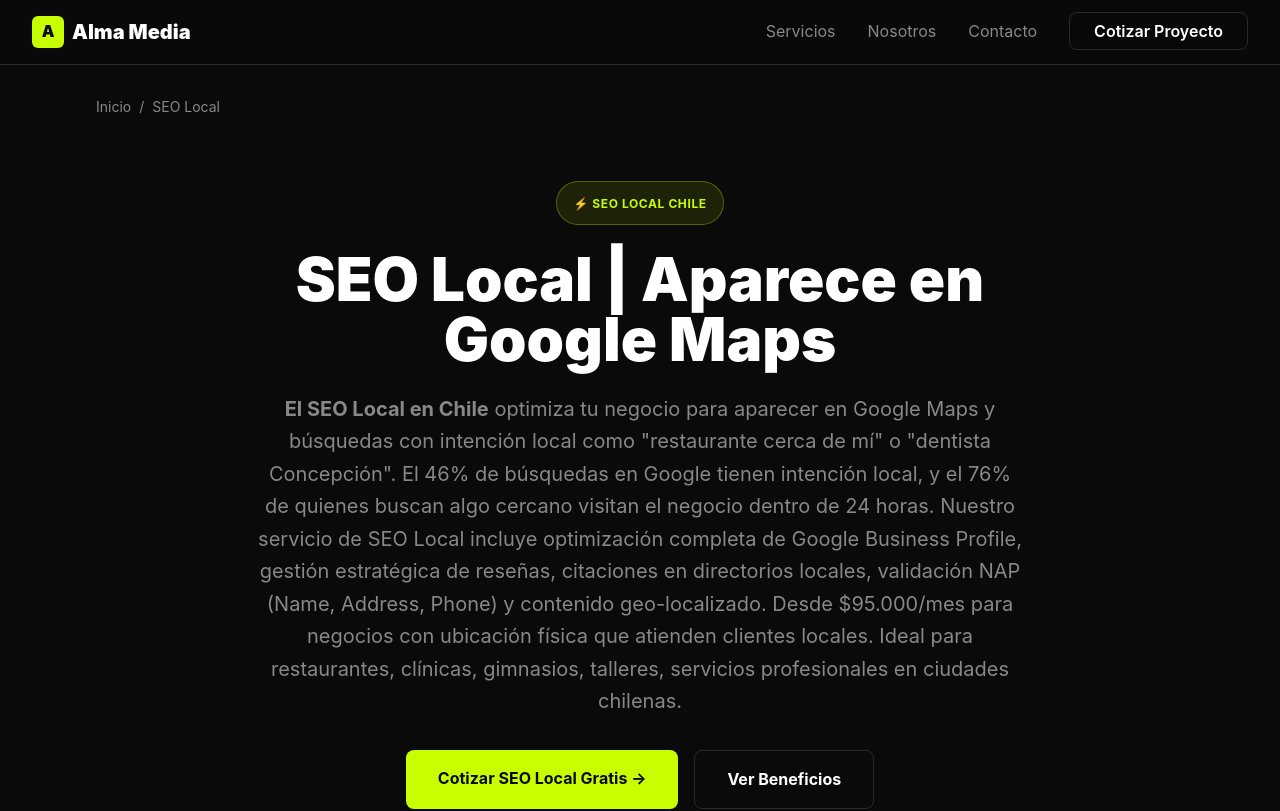
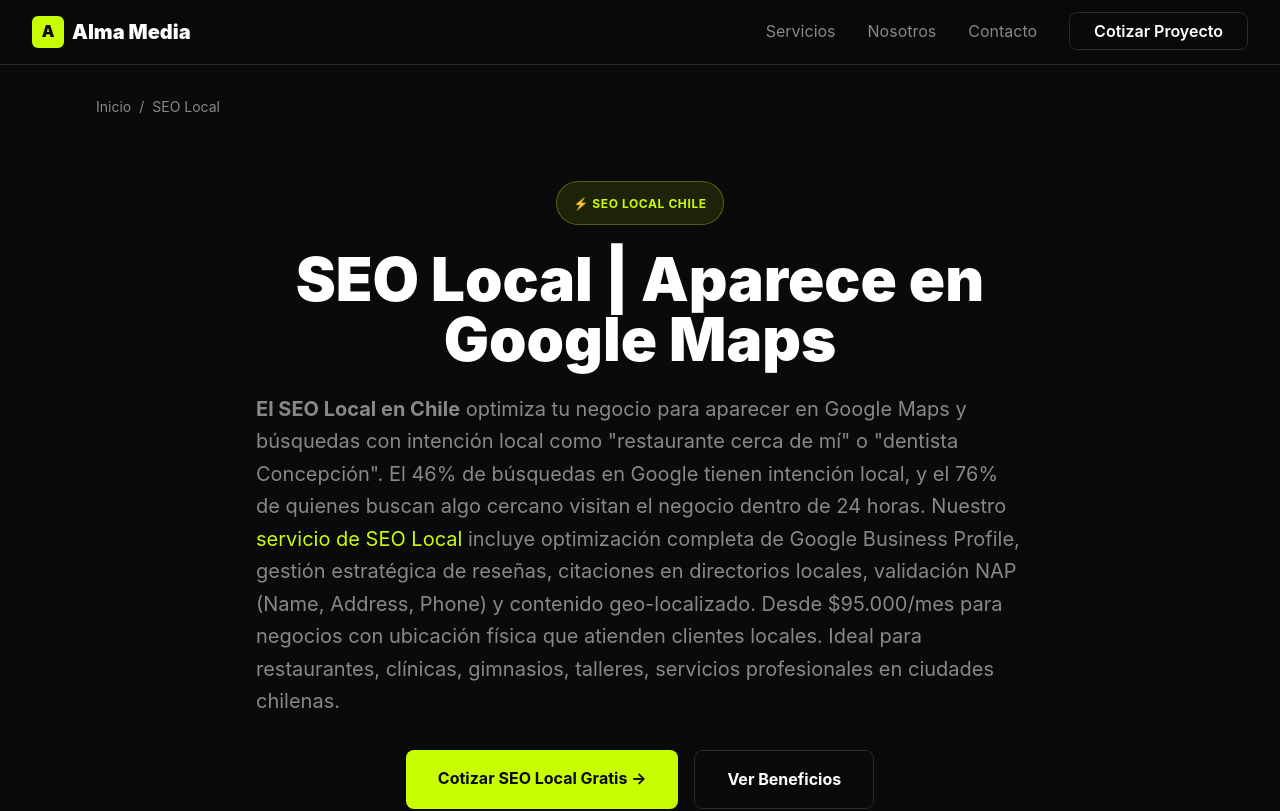
Before and after one commit to cristiancartes84-byte/almamedia, a Next.js app: page /seo-local in a window 1280 px wide. Shown: the top 811 px of the page. Built offline with nearby package versions, Linux system fonts and the light colour scheme.

Commit message:
Fix text alignment and restore internal link in hero
- Add text-left to prevent justified text that looks like funnel
- Restore internal link to /seo-posicionamiento (was correct)
- Fix visual alignment issue in featured snippet

Co-Authored-By: Claude Sonnet 4.5 <noreply@anthropic.com>

```diff
--- a/app/seo-local/page.tsx
+++ b/app/seo-local/page.tsx
@@ -127,8 +127,8 @@ export default function SEOLocalPage() {
         <h1 className="text-5xl md:text-6xl font-black mb-6 max-w-4xl mx-auto leading-tight">
           SEO Local | Aparece en Google Maps
         </h1>
-        <p className="text-xl text-[var(--color-muted)] mb-8 max-w-3xl mx-auto leading-relaxed">
-          <strong>El SEO Local en Chile</strong> optimiza tu negocio para aparecer en Google Maps y búsquedas con intención local como "restaurante cerca de mí" o "dentista Concepción". El 46% de búsquedas en Google tienen intención local, y el 76% de quienes buscan algo cercano visitan el negocio dentro de 24 horas. Nuestro servicio de SEO Local incluye optimización completa de Google Business Profile, gestión estratégica de reseñas, citaciones en directorios locales, validación NAP (Name, Address, Phone) y contenido geo-localizado. Desde $95.000/mes para negocios con ubicación física que atienden clientes locales. Ideal para restaurantes, clínicas, gimnasios, talleres, servicios profesionales en ciudades chilenas.
+        <p className="text-xl text-[var(--color-muted)] mb-8 max-w-3xl mx-auto leading-relaxed text-left">
+          <strong>El SEO Local en Chile</strong> optimiza tu negocio para aparecer en Google Maps y búsquedas con intención local como "restaurante cerca de mí" o "dentista Concepción". El 46% de búsquedas en Google tienen intención local, y el 76% de quienes buscan algo cercano visitan el negocio dentro de 24 horas. Nuestro <Link href="/seo-posicionamiento" className="text-[var(--color-accent)] hover:underline">servicio de SEO Local</Link> incluye optimización completa de Google Business Profile, gestión estratégica de reseñas, citaciones en directorios locales, validación NAP (Name, Address, Phone) y contenido geo-localizado. Desde $95.000/mes para negocios con ubicación física que atienden clientes locales. Ideal para restaurantes, clínicas, gimnasios, talleres, servicios profesionales en ciudades chilenas.
         </p>
         <div className="flex gap-4 justify-center flex-wrap">
           <Link href="/contacto" className="px-8 py-4 bg-[var(--color-accent)] text-[var(--color-bg)] font-bold rounded-lg hover:-translate-y-1 hover:shadow-[0_10px_30px_rgba(200,255,0,0.3)] transition-all">
```
